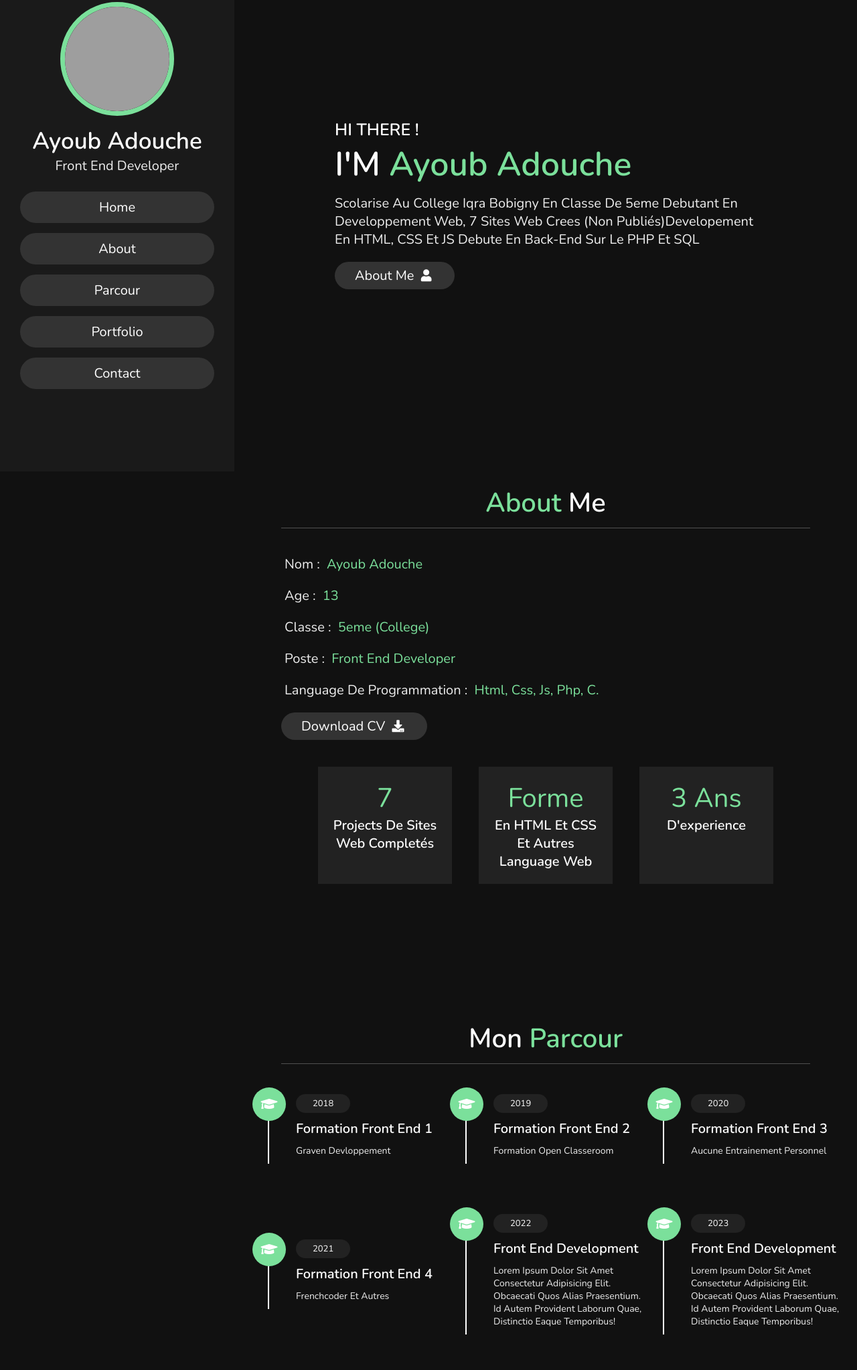
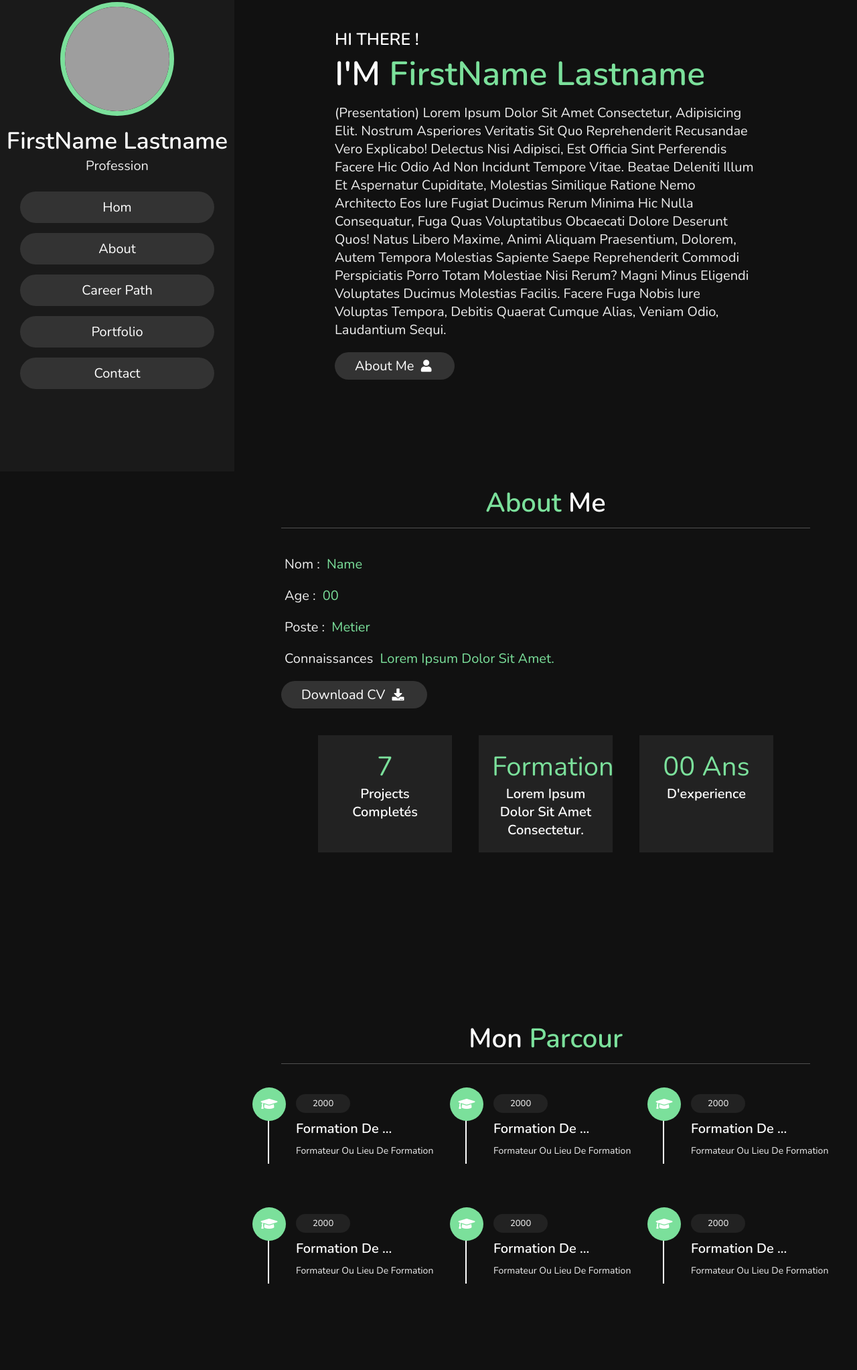
Before and after one commit to Ay-Ad/Portfolio, a plain HTML site: page index.html in a window 1280 px wide. Shown: the part 96-2142 px from the top of the page at 67% size. Drawn offline with nearby package versions, Linux system fonts and the light colour scheme; grey boxes are pictures that could not be loaded.

Commit message:
personnal info deleted

```diff
--- a/index.html
+++ b/index.html
@@ -20,17 +20,17 @@
 
     <div class="user">
         <img src="img/image2.jpg" alt="">
-        <h3 class="name">Ayoub Adouche</h3>
-        <p class="post">front end developer</p>
+        <h3 class="name">FirstName Lastname </h3>
+        <p class="post">Profession</p>
     </div>
 
     <nav class="navbar">
         <ul>
-            <li><a href="#home">home</a></li>
-            <li><a href="#about">about</a></li>
-            <li><a href="#parcour">parcour</a></li>
-            <li><a href="#portfolio">portfolio</a></li>
-            <li><a href="#contact">contact</a></li>
+            <li><a href="#home">Hom</a></li>
+            <li><a href="#about">About</a></li>
+            <li><a href="#parcour">Career path</a></li>
+            <li><a href="#portfolio">Portfolio</a></li>
+            <li><a href="#contact">Contact</a></li>
         </ul>
     </nav>
 
@@ -45,8 +45,15 @@
 <section class="home" id="home">
 
     <h3>HI THERE !</h3>
-    <h1>I'M <span>Ayoub Adouche</span></h1>
-    <p> Scolarise au College Iqra Bobigny en Classe de 5eme debutant en developpement web, 7 sites web crees (non publiés)developement en HTML, CSS et JS debute en back-end sur le PHP et SQL</p>
+    <h1>I'M <span>FirstName Lastname</span></h1>
+    <p> (presentation) Lorem ipsum dolor sit amet consectetur, adipisicing elit.
+        Nostrum asperiores veritatis sit quo reprehenderit recusandae vero explicabo! Delectus nisi adipisci,
+        est officia sint perferendis facere hic odio ad non incidunt tempore vitae. Beatae deleniti illum et aspernatur cupiditate,
+        molestias similique ratione nemo architecto eos iure fugiat ducimus rerum minima hic nulla consequatur,
+        fuga quas voluptatibus obcaecati dolore deserunt quos! Natus libero maxime, animi aliquam praesentium, dolorem,
+        autem tempora molestias sapiente saepe reprehenderit commodi perspiciatis porro totam molestiae nisi rerum?
+        Magni minus eligendi voluptates ducimus molestias facilis.
+        Facere fuga nobis iure voluptas tempora, debitis quaerat cumque alias, veniam odio, laudantium sequi.</p>
     <a href="#about"><button class="btn">about me <i class="fas fa-user"></i></button></a>
 
 </section>
@@ -62,28 +69,28 @@
 <div class="row">
 
     <div class="info">
-        <h3> <span> Nom : </span> Ayoub Adouche </h3>
-        <h3> <span> Age : </span> 13 </h3>
-        <h3> <span> Classe : </span> 5eme (college) </h3>
-        <h3> <span> Poste : </span> front end developer </h3>
-        <h3> <span> language de programmation : </span> html, css, js, php, c. </h3>
-        <a href="img/CV.png"><button class="btn"> download CV <i class="fas fa-download"></i> </button></a>
+        <h3> <span> Nom : </span> Name </h3>
+        <h3> <span> Age : </span> 00 </h3>
+        <h3> <span> Poste : </span> Metier </h3>
+        <h3> <span> Connaissances </span> Lorem ipsum dolor sit amet. </h3>
+        <a href=""><button class="btn"> download CV <i class="fas fa-download"></i> </button></a>
     </div>
 
     <div class="counter">
 
         <div class="box">
             <span>7</span>
-            <h3>projects de sites web completés</h3>
+            <h3>projects completés</h3>
         </div>
 
         <div class="box">
-            <span>forme</span>
-            <h3> en HTML et CSS et autres language web</h3>
+            <span>Formation</span>
+            <h3> Lorem ipsum dolor sit amet consectetur.
+            </h3>
         </div>
 
         <div class="box">
-            <span>3 ans</span>
+            <span>00 ans</span>
             <h3>d'experience</h3>
         </div>
 
@@ -105,44 +112,44 @@
 
     <div class="box">
         <i class="fas fa-graduation-cap"></i>
-        <span>2018</span>
-        <h3>Formation front end 1</h3>
-        <p>Graven devloppement</p>
+        <span>2000</span>
+        <h3>Formation de ...</h3>
+        <p>formateur ou lieu de formation</p>
     </div>
 
     <div class="box">
         <i class="fas fa-graduation-cap"></i>
-        <span>2019</span>
-        <h3>Formation front end 2</h3>
-        <p>Formation open classeroom</p>
+        <span>2000</span>
+        <h3>Formation de ...</h3>
+        <p>formateur ou lieu de formation</p>
     </div>
 
     <div class="box">
         <i class="fas fa-graduation-cap"></i>
-        <span>2020</span>
-        <h3>Formation front end 3</h3>
-        <p>Aucune entrainement personnel</p>
+        <span>2000</span>
+        <h3>Formation de ...</h3>
+        <p>formateur ou lieu de formation</p>
     </div>
 
     <div class="box">
         <i class="fas fa-graduation-cap"></i>
-        <span>2021</span>
-        <h3>Formation front end 4</h3>
-        <p>Frenchcoder et autres</p>
+        <span>2000</span>
+        <h3>Formation de ...</h3>
+        <p>formateur ou lieu de formation</p>
     </div>
 
     <div class="box">
         <i class="fas fa-graduation-cap"></i>
-        <span>2022</span>
-        <h3>front end development</h3>
-        <p>Lorem ipsum dolor sit amet consectetur adipisicing elit. Obcaecati quos alias praesentium. Id autem provident laborum quae, distinctio eaque temporibus!</p>
+        <span>2000</span>
+        <h3>Formation de ...</h3>
+        <p>formateur ou lieu de formation</p>
     </div>
 
     <div class="box">
         <i class="fas fa-graduation-cap"></i>
-        <span>2023</span>
-        <h3>front end development</h3>
-        <p>Lorem ipsum dolor sit amet consectetur adipisicing elit. Obcaecati quos alias praesentium. Id autem provident laborum quae, distinctio eaque temporibus!</p>
+        <span>2000</span>
+        <h3>Formation de ...</h3>
+        <p>formateur ou lieu de formation</p>
     </div>
 
 </div>
@@ -155,7 +162,7 @@
 
 <section class="portfolio" id="portfolio">
 
-<h1 class="heading"> my <span>portfolio</span> </h1>
+<h1 class="heading"> my <span>portfolio</span>(presentation des projets (clicable pour y acceder rapidement, remplace par des images)) </h1>
 
 <div class="box-container">
 
@@ -202,10 +209,10 @@
         <h3 class="title">contact info</h3>
 
         <div class="info">
-            <h3> <i class="fas fa-envelope"></i> ayoub.adouche@outlook.fr </h3>
-            <h3> <i class="fas fa-phone"></i> 0749078228 </h3>
+            <h3> <i class="fas fa-envelope"></i> votremail@entreprise.com </h3>
             <h3> <i class="fas fa-phone"></i> 0000000000 </h3>
-            <h3> <i class="fas fa-map-marker-alt"></i> Paris, France, 75019 </h3>
+            <h3> <i class="fas fa-phone"></i> 0000000000 </h3>
+            <h3> <i class="fas fa-map-marker-alt"></i> Ville, Pays, (codepostal) 0000 </h3>
         </div>
 
     </div>
```
